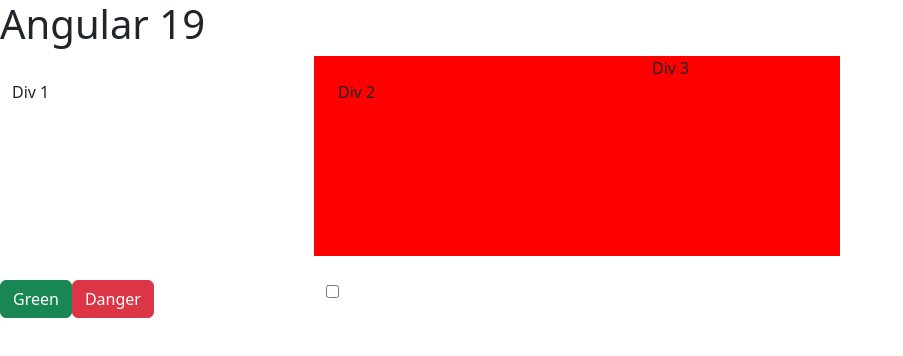
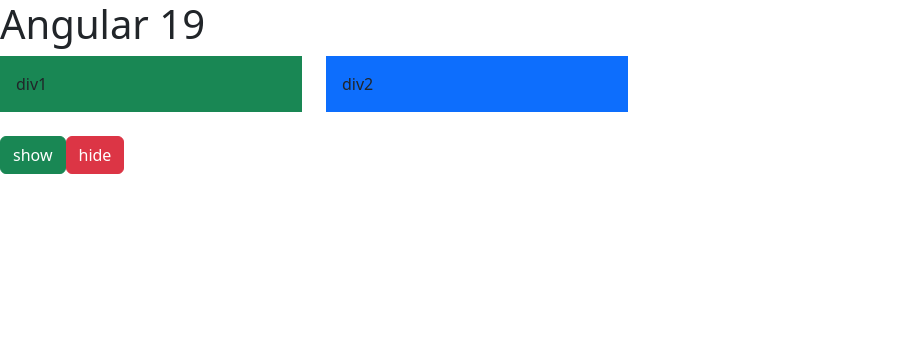
Before and after one commit to Tran-Anh-Quang/angular19Tutorial, an Angular app: page / in a window 1280 px wide. Shown: the top 356 px of the page, without its empty margins (0-903 px from the left). Built offline with nearby package versions, Linux system fonts and the light colour scheme.

Commit message:
part-6: @if type sample

```diff
--- a/src/app/app.component.html
+++ b/src/app/app.component.html
@@ -1,2 +1,2 @@
 <h1>Angular 19</h1>
-<app-ng-style></app-ng-style>
+<app-control-statement></app-control-statement>
--- a/src/app/app.component.ts
+++ b/src/app/app.component.ts
@@ -1,10 +1,10 @@
 import { Component } from '@angular/core';
+import { ControlStatementComponent } from "./components/control-statement/control-statement.component";
 
-import { NgStyleComponent } from "./components/ng-style/ng-style.component";
 
 @Component({
   selector: 'app-root',
-  imports: [NgStyleComponent],
+  imports: [ControlStatementComponent],
   templateUrl: './app.component.html',
   styleUrl: './app.component.css'
 })
--- /dev/null
+++ b/src/app/components/control-statement/control-statement.component.html
@@ -0,0 +1,25 @@
+<div class="row">
+    <div class="col-3">
+        @if (div1Visible == true) {
+            <div class="bg-success p-3">
+                div1
+            </div>
+        }
+    </div>
+
+    <div class="col-3">
+        <div class="bg-primary p-3">
+            div2
+        </div>
+    </div>
+</div>
+
+<div class="row pt-4">
+    <div class="col-3">
+        <button class="btn btn-success" (click)="hideAndShowDiv1(true)">show</button>
+        <button class="btn btn-danger" (click)="hideAndShowDiv1(false)">hide</button>
+    </div>
+    <div class="col-3">
+
+    </div>
+</div>
--- /dev/null
+++ b/src/app/components/control-statement/control-statement.component.ts
@@ -0,0 +1,16 @@
+import { Component } from '@angular/core';
+
+@Component({
+  selector: 'app-control-statement',
+  imports: [],
+  templateUrl: './control-statement.component.html',
+  styleUrl: './control-statement.component.css',
+  standalone: true,
+})
+export class ControlStatementComponent {
+  div1Visible: boolean = true;
+
+  hideAndShowDiv1(isVisible: boolean) {
+    this.div1Visible = isVisible;
+  }
+}
--- a/tsconfig.json
+++ b/tsconfig.json
@@ -16,7 +16,8 @@
   "moduleResolution": "bundler",
   "importHelpers": true,
   "target": "ES2022",
-    "module": "ES2022"
+  "module": "ES2022",
+  "forceConsistentCasingInFileNames": true
 },
   "angularCompilerOptions": {
     "enableI18nLegacyMessageIdFormat": false,
```
Also changed, not shown: tsconfig.app.json (+4 -3 lines), src/app/components/control-statement/control-statement.component.css (added), 1 other file (tests, documents, lock files or other folders). Lines whose indentation alone changed are shown as unchanged.
